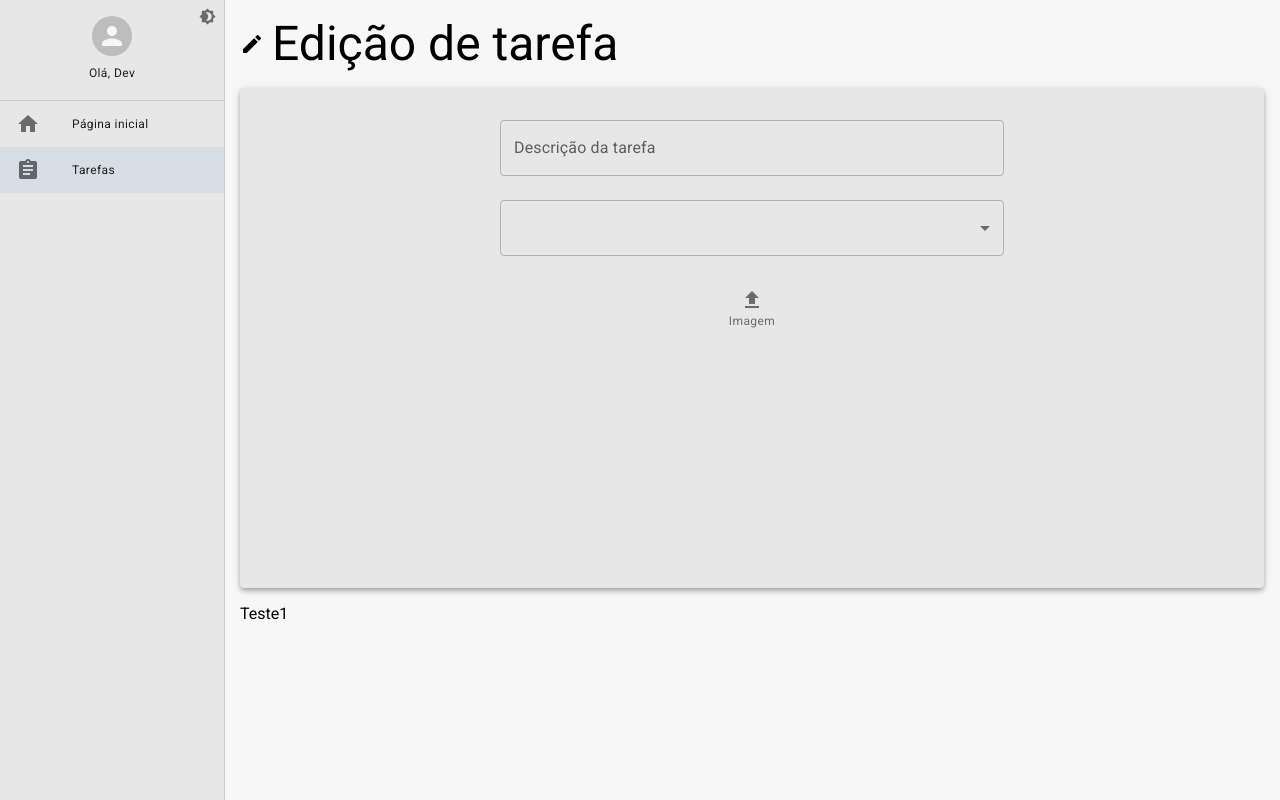
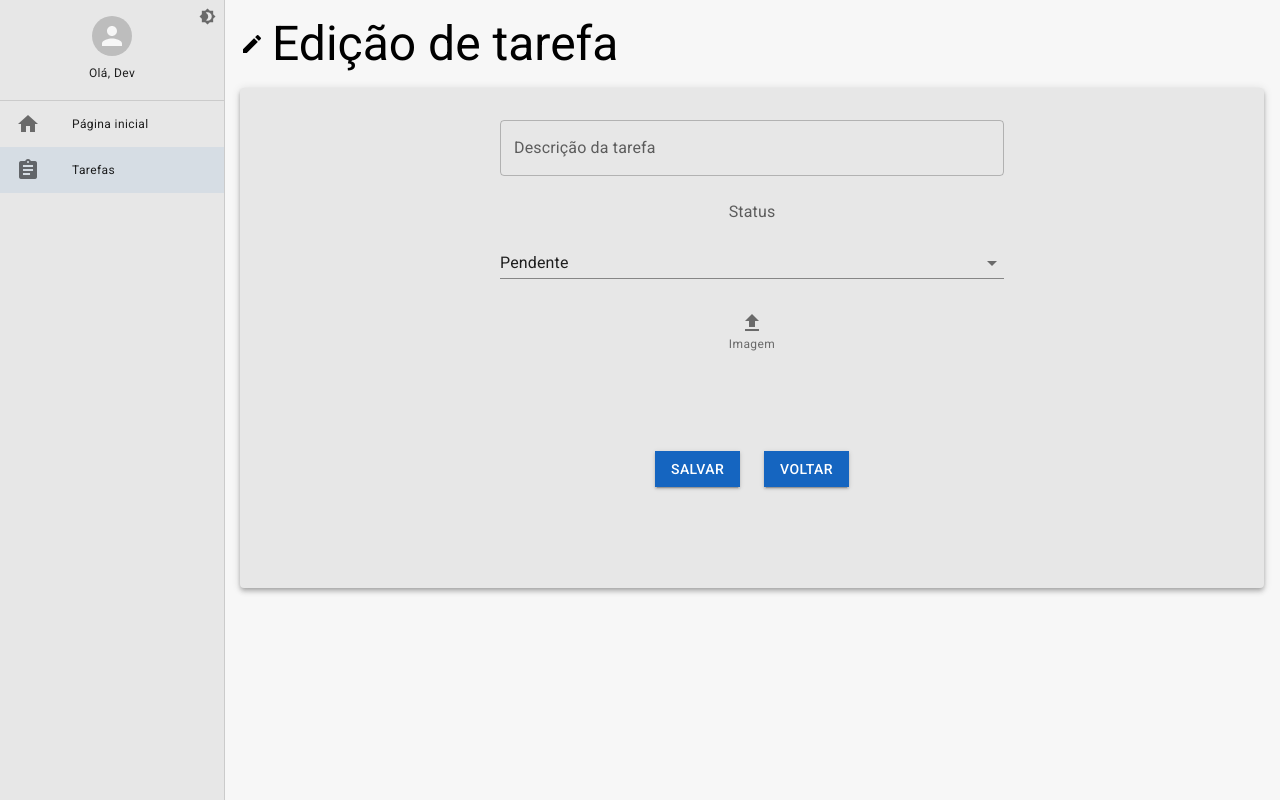
Before and after one commit to EuMarcel0/desafio-brickup, a React (Vite) app: page /tasks/edit/1 in a window 1280 px wide. Built offline with nearby package versions, Linux system fonts and the light colour scheme.

Commit message:
chore: dreated form for singup of new tasks

```diff
--- a/src/app/pages/tasks/EditTasks.tsx
+++ b/src/app/pages/tasks/EditTasks.tsx
@@ -1,21 +1,22 @@
 import { Box } from '@mui/material';
-import { useParams } from 'react-router-dom';
+import { useNavigate, useParams } from 'react-router-dom';
 import { ToolbarDetails } from '../../shared/components';
 import { LayoutBasePage } from '../../shared/layouts';
 
 export const EditTasks: React.FC = () => {
 	const { id = 'new' } = useParams<'id'>();
+	const navigate = useNavigate();
 
 	return (
 		<Box>
 			<LayoutBasePage
 				title={id === 'new' ? 'Nova tarefa' : 'Edição de tarefa'}
 				icon={id === 'new' ? 'add_circle' : 'edit'}
-				toolbar={<ToolbarDetails />}
+				toolbar={<ToolbarDetails
+					onClickInBack={() => navigate('/tasks')}
+				/>}
 			>
-				<Box>
-					Teste{id}
-				</Box>
+
 			</LayoutBasePage>
 		</Box>
 	);
--- a/src/app/shared/components/toolbar/ToolbarDetails.tsx
+++ b/src/app/shared/components/toolbar/ToolbarDetails.tsx
@@ -1,4 +1,4 @@
-import { Box, Icon, IconButton, MenuItem, Paper, Select, TextField, Typography, useMediaQuery } from '@mui/material';
+import { Box, Button, Icon, IconButton, InputLabel, MenuItem, NativeSelect, Paper, Select, TextField, Typography, useMediaQuery } from '@mui/material';
 import { useTheme } from '@mui/system';
 
 interface IToolbarDetailsProps {
@@ -27,6 +27,7 @@ export const ToolbarDetails: React.FC<IToolbarDetailsProps> = (
 	const mdDown = useMediaQuery(theme.breakpoints.down('md'));
 
 	return (
+		<>
 			<Box
 				width='100%'
 				height='500px'
@@ -47,15 +48,15 @@ export const ToolbarDetails: React.FC<IToolbarDetailsProps> = (
 						sx={smDown ? { width: '90%' } : mdDown ? { width: '80%' } : { width: '50%' }}
 						label='Descrição da tarefa'
 					/>
-				<Select
+					<InputLabel id="demo-simple-select-label">Status</InputLabel>
+					<NativeSelect
+						variant='standard'
 						sx={smDown ? { width: '90%' } : mdDown ? { width: '80%' } : { width: '50%' }}
-					value
-					label="Age"
+						defaultValue={1}
 					>
-					<MenuItem>Ten</MenuItem>
-					<MenuItem>Twenty</MenuItem>
-					<MenuItem>Thirty</MenuItem>
-				</Select>
+						<option value={1}>Pendente</option>
+						<option>Finalizado</option>
+					</NativeSelect>
 				</Box>
 				<Box
 					display='flex'
@@ -68,6 +69,36 @@ export const ToolbarDetails: React.FC<IToolbarDetailsProps> = (
 					</IconButton>
 				</Box>
 
+				<Box
+					width='100%'
+					paddingY={1}
+					paddingX={1}
+					marginY={2}
+					marginTop={10}
+					display='flex'
+					justifyContent='center'
+					gap={3}
+				>
+					{showButtonSave &&
+						<Button
+							sx={{ borderRadius: '0' }}
+							variant='contained'
+							onClick={onClickInSave}
+						>
+							Salvar
+						</Button>
+					}
+					{showButtonBack &&
+						<Button
+							sx={{ borderRadius: '0' }}
+							variant='contained'
+							onClick={onClickInBack}
+						>
+							Voltar
+						</Button>
+					}
 				</Box>
+			</Box>
+		</>
 	);
 };
```
Lines whose indentation alone changed are shown as unchanged.
